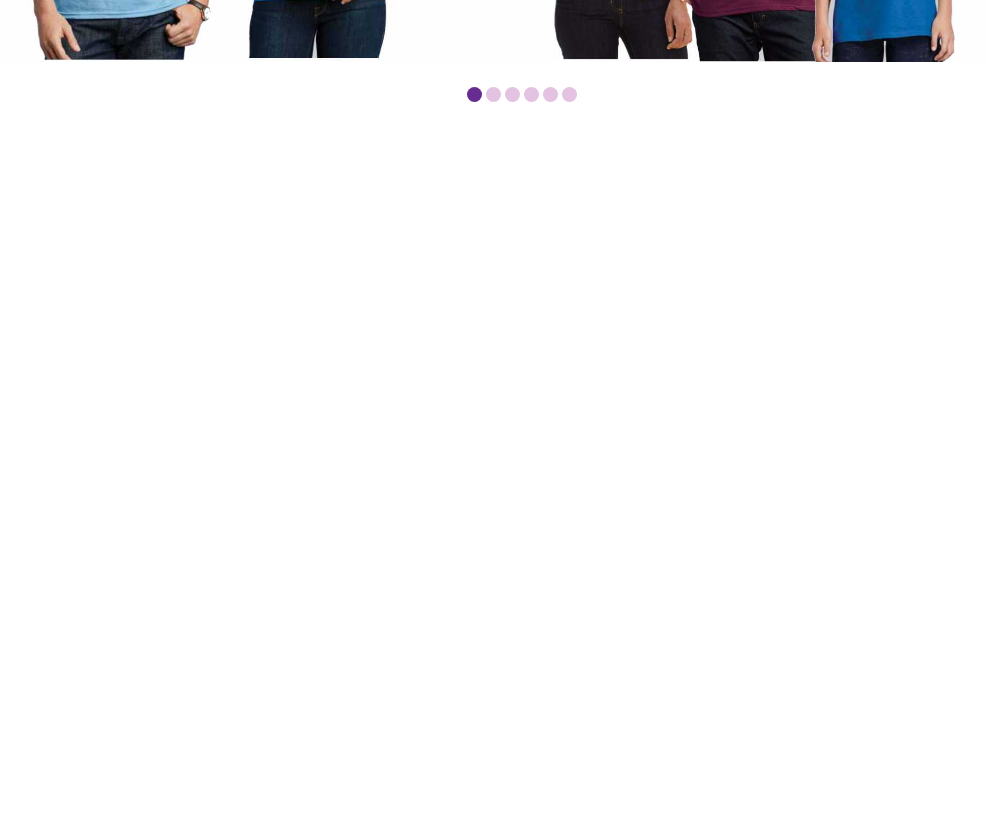
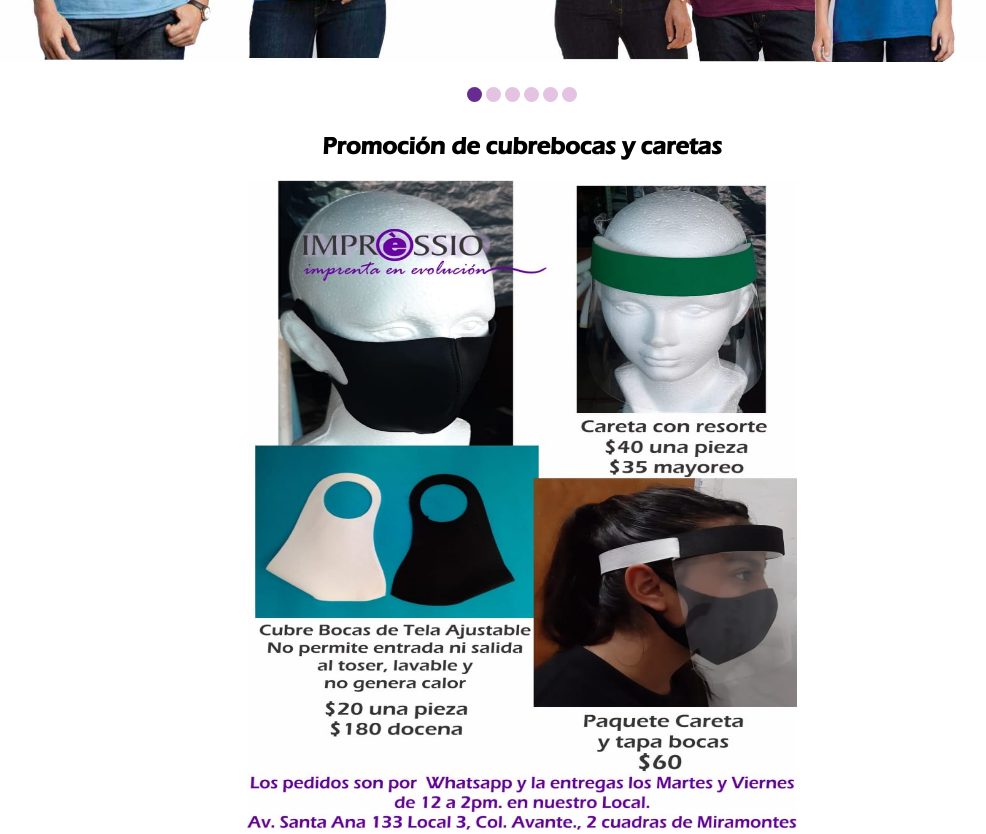
Before and after one commit to Urielglb/Impressio-Web-Site, a React (Create React App) app: page / in a window 1280 px wide. Shown: the part 600-1434 px from the top of the page, without its empty margins (118-1104 px from the left). Before the commit the page ends 800 px from the top, so only its background shows below. Built offline with nearby package versions, Linux system fonts and the light colour scheme.

Commit message:
Cubrebocas

```diff
--- a/src/js/pages/home.jsx
+++ b/src/js/pages/home.jsx
@@ -3,6 +3,7 @@ import content from '../slider/sliderContent';
 import Slider from '../slider/sliderForm'
 import Header from '../header';
 import ContactUs from '../contactUs'
+import promotion from '../../assets/img/tapabocas.jpeg'
 
 
 const Home = ()=>{
@@ -11,6 +12,8 @@ const Home = ()=>{
          <Header></Header>
          <Slider imgs={content}></Slider>
          {/* <ContactUs></ContactUs> */}
+         <h2>Promoción de cubrebocas y caretas</h2>
+         <img src={promotion} alt="cubre bocas y caretas" id="masks"></img>
     </div>
 
     );
--- a/src/sass/App.scss
+++ b/src/sass/App.scss
@@ -8,6 +8,14 @@
 a{
   color: black;
   text-decoration: none;
+}
+
+.home{
+  #masks{
+    width: 100%;
+    height: 450px;
+  }
+  text-align: center;
 }
 
 .header{
@@ -188,6 +196,13 @@ a{
 }
 
 @media (min-width:576px) and (max-width: 767.98px) {
+  .home{
+    #masks{
+      width: 400px;
+      height: 500px;
+    }
+  }
+
   .header{
     .sections{
       a{
@@ -238,6 +253,13 @@ a{
   }
 
 @media (min-width:768px) and (max-width: 991.98px) {
+  .home{
+    #masks{
+      width: 450px;
+      height: 550px;
+    }
+  }
+
   .tshirts{
     .gallery{
       .catalog{
@@ -296,6 +318,12 @@ a{
 
 
 @media(min-width:992px){
+  .home{
+    #masks{
+      width: 550px;
+      height: 650px;
+    }
+  }
   .header{
     img{
       width: 500px;
```
Also changed, not shown: src/assets/img/tapabocas.jpeg (added).
